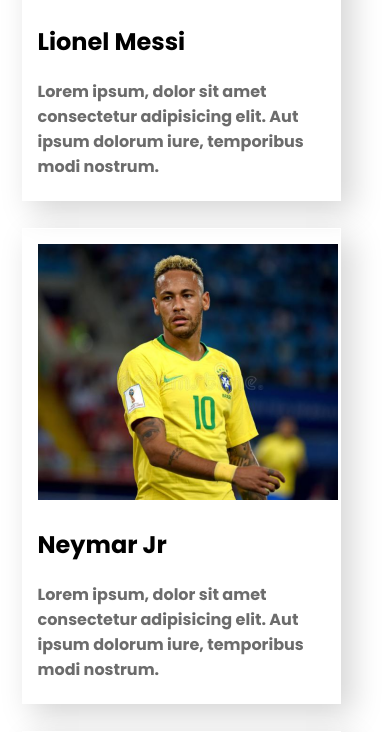
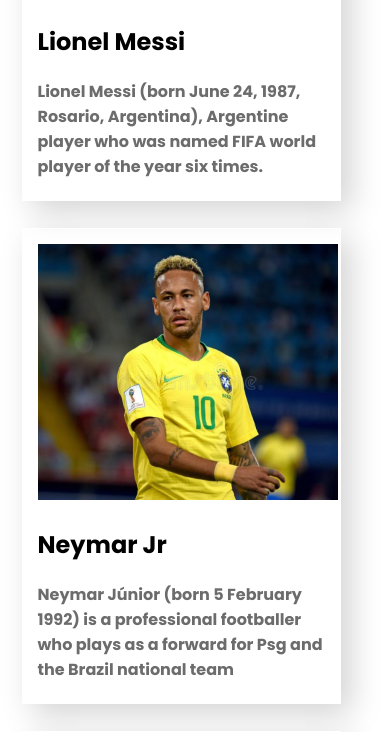
Before and after one commit to swarga500/football-assigment-2, a plain HTML site: page index.html in a window 390 px wide. Shown: the part 1225-1957 px from the top of the page. Drawn offline with Linux system fonts and the light colour scheme.

Commit message:
responsive check

```diff
--- a/index.html
+++ b/index.html
@@ -46,7 +46,7 @@
                 </div>
                 <div class="blog-info">
                     <h1>Lionel Messi</h1>
-                    <p>Lorem ipsum, dolor sit amet consectetur adipisicing elit. Aut ipsum dolorum iure, temporibus modi nostrum.</p>
+                    <p>Lionel Messi (born June 24, 1987, Rosario, Argentina), Argentine player who was named FIFA world player of the year six times.</p>
                 </div>
             </div>
             <div class="blog">
@@ -56,7 +56,7 @@
                 </div>
                 <div class="blog-info">
                     <h1>Neymar Jr</h1>
-                    <p>Lorem ipsum, dolor sit amet consectetur adipisicing elit. Aut ipsum dolorum iure, temporibus modi nostrum.</p>
+                    <p>Neymar Júnior (born 5 February 1992) is a professional footballer who plays as a forward for Psg and the Brazil national team</p>
                 </div>
             </div>
             <div class="blog">
@@ -66,7 +66,7 @@
                 </div>
                 <div class="blog-info">
                     <h1>Cristiano Ronaldo</h1>
-                    <p>Lorem ipsum, dolor sit amet consectetur adipisicing elit. Aut ipsum dolorum iure, temporibus modi nostrum.</p>
+                    <p>Cristiano Ronaldo is a Portuguese professional footballer who plays as a forward for Juventus and captains the Portugal national team.</p>
                 </div>
             </div>
             <div class="blog">
@@ -76,7 +76,7 @@
                 </div>
                 <div class="blog-info">
                     <h1>Paulo Dybala</h1>
-                    <p>Lorem ipsum, dolor sit amet consectetur adipisicing elit. Aut ipsum dolorum iure, temporibus modi nostrum.</p>
+                    <p>Paulo Exequiel Dybala (born 15 November 1993) is an Argentine professional footballer who plays as a forward for Serie A club Juventus.</p>
                 </div>
             </div>
             <div class="blog">
@@ -86,7 +86,7 @@
                 </div>
                 <div class="blog-info">
                     <h1>Mesut Ozil</h1>
-                    <p>Lorem ipsum, dolor sit amet consectetur adipisicing elit. Aut ipsum dolorum iure, temporibus modi nostrum.</p>
+                    <p>Mesut Özil(born 15 October 1988) is a professional footballer who plays as an attacking midfielder.Nicknamed "The Assist King".</p>
                 </div>
             </div>
             <div class="blog">
@@ -96,7 +96,7 @@
                 </div>
                 <div class="blog-info">
                     <h1>Mauro Icardi</h1>
-                    <p>Lorem ipsum, dolor sit amet consectetur adipisicing elit. Aut ipsum dolorum iure, temporibus modi nostrum.</p>
+                    <p>Mauro Emanuel Icardi is an Argentine professional footballer who plays as a striker for club PSG and Argentina national team.</p>
                 </div>
             </div>
             <div class="blog">
@@ -106,7 +106,7 @@
                 </div>
                 <div class="blog-info">
                     <h1>Di Maria</h1>
-                    <p>Lorem ipsum, dolor sit amet consectetur adipisicing elit. Aut ipsum dolorum iure, temporibus modi nostrum.</p>
+                    <p>Ángel María is an Argentine professional footballer who plays for Ligue 1 club PSG and the Argentina national team.</p>
                 </div>
             </div>
             <div class="blog">
@@ -116,7 +116,7 @@
                 </div>
                 <div class="blog-info">
                     <h1>Kylian Mbappé</h1>
-                    <p>Lorem ipsum, dolor sit amet consectetur adipisicing elit. Aut ipsum dolorum iure, temporibus modi nostrum.</p>
+                    <p>Kylian Mbappé Lottin is a French professional footballer who plays as a forward for Ligue 1 club PSG and the France national team.</p>
                 </div>
             </div>
             <div class="blog">
@@ -126,7 +126,7 @@
                 </div>
                 <div class="blog-info">
                     <h1>Mohamed Salah</h1>
-                    <p>Lorem ipsum, dolor sit amet consectetur adipisicing elit. Aut ipsum dolorum iure, temporibus modi nostrum.</p>
+                    <p>Mohamed Salah is an Egyptian professional footballer who plays as a forward for EPL club Liverpool and captain the Egypt national team.</p>
                 </div>
             </div>
             <div class="blog">
@@ -136,7 +136,7 @@
                 </div>
                 <div class="blog-info">
                     <h1>Harry Kane</h1>
-                    <p>Lorem ipsum, dolor sit amet consectetur adipisicing elit. Aut ipsum dolorum iure, temporibus modi nostrum.</p>
+                    <p>Harry Kane is an English footballer who plays as a striker for EPL club Tottenham Hotspur and captains the England national team.</p>
                 </div>
             </div>
             <div class="blog">
@@ -146,7 +146,7 @@
                 </div>
                 <div class="blog-info">
                     <h1>Kevin De Bruyne</h1>
-                    <p>Lorem ipsum, dolor sit amet consectetur adipisicing elit. Aut ipsum dolorum iure, temporibus modi nostrum.</p>
+                    <p>Kevin De Bruyne is a Belgian professional footballer who plays as a midfielder for Premier League club Manchester City.</p>
                 </div>
             </div>
             <div class="blog">
@@ -156,7 +156,7 @@
                 </div>
                 <div class="blog-info">
                     <h1>Philippe Coutinho</h1>
-                    <p>Lorem ipsum, dolor sit amet consectetur adipisicing elit. Aut ipsum dolorum iure, temporibus modi nostrum.</p>
+                    <p>Philippe Coutinho is a Brazilian footballer who plays as an attacking midfielder for Barcelona and the Brazil national team.</p>
                 </div>
             </div>
 
@@ -164,7 +164,7 @@
 
         <!-------------------match content---------------------->
         <section class="match-section">
-            <h1>Next Matches</h1>
+            <h1>Next Matches:</h1>
 
             <div class="match-container">
 
--- a/style.css
+++ b/style.css
@@ -170,7 +170,7 @@ p {
 
 
 
-/*------------- media-quiary---------------- */
+/*------------- media-quiary for mobile---------------- */
 @media only screen and (max-width: 688px) {
 
     .head-container {
@@ -206,8 +206,12 @@ p {
         width: 100%;
     }
 
+    .match-section h1 {
+        margin-bottom: 150px;
+    }
+
     .match-container {
-        margin-bottom: 100px;
+        margin-bottom: 70px;
         flex-direction: column;
         padding-left: 5%;
     }
```
